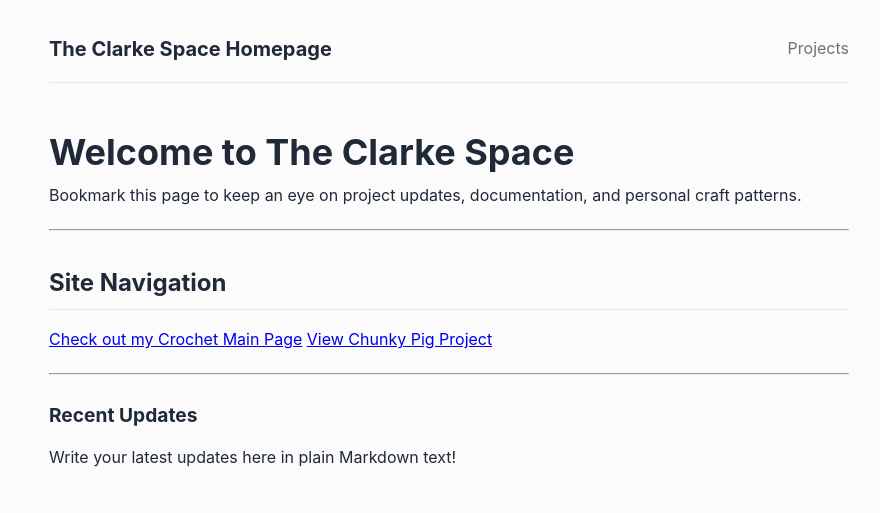
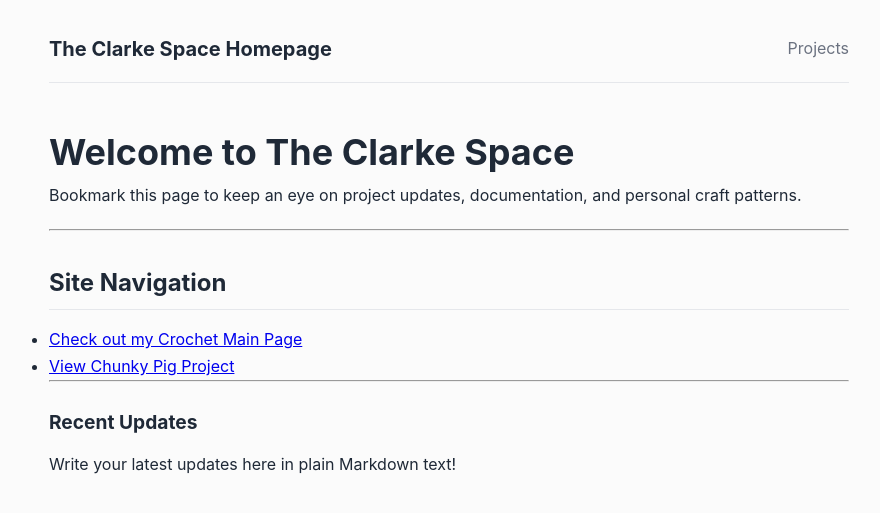
Before and after one commit to theclarkespace/clarkespace, a Jekyll site: the page built from index.md, in a window 1280 px wide. Shown: the top 513 px of the page, without its empty margins (191-1071 px from the left). Built offline with Jekyll 4.4.1, drawn with Linux system fonts in a browser that asks for light colours.

```diff
--- a/index.md
+++ b/index.md
@@ -11,8 +11,8 @@ Bookmark this page to keep an eye on project updates, documentation, and persona
 
 ## Site Navigation
 
-[Check out my Crochet Main Page](crochet/crochetmain.html)
-[View Chunky Pig Project](crochet/chunkypig.html)
+* [Check out my Crochet Main Page](crochet/crochetmain.html)
+* [View Chunky Pig Project](crochet/chunkypig.html)
 
 ---
 
```
